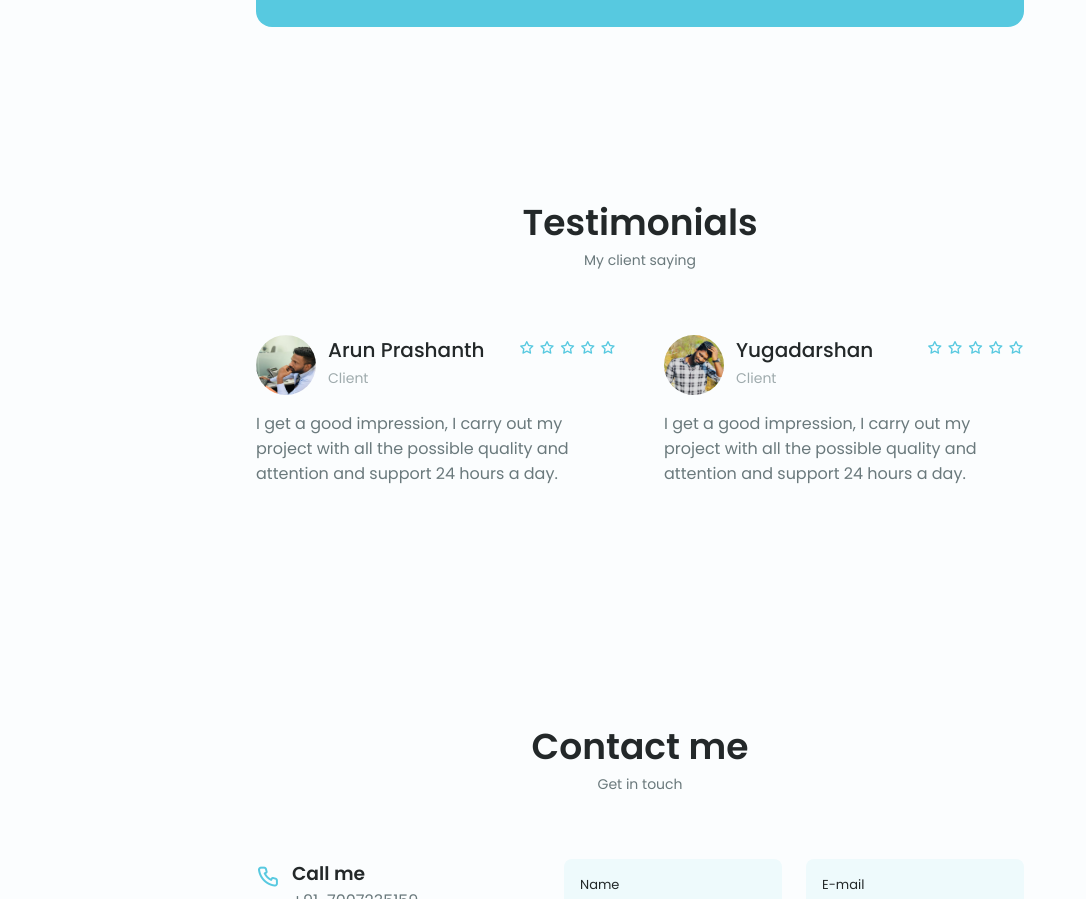
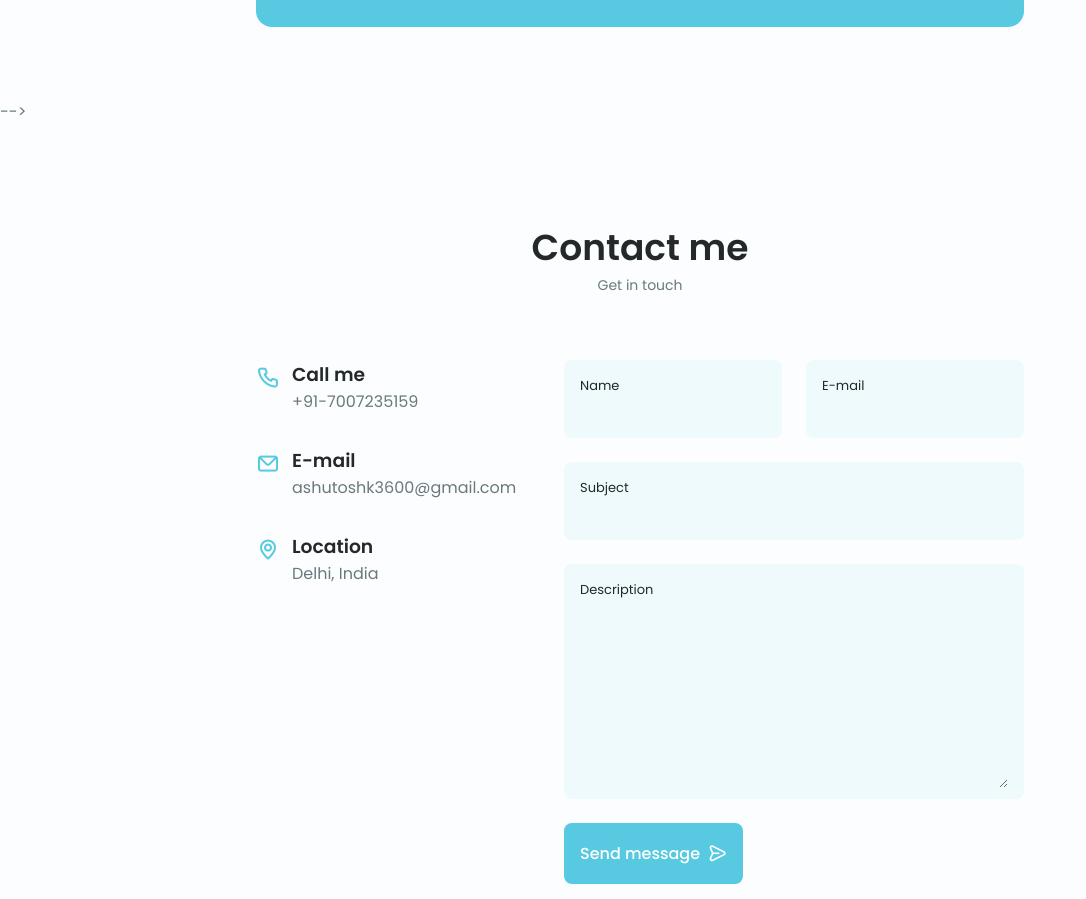
Before and after one commit to AshutoshCV/PortfolioNew, a plain HTML site: page index.html in a window 1280 px wide. Shown: the part 4419-5318 px from the top of the page, without its empty margins (0-1086 px from the left). Drawn offline with nearby package versions, Linux system fonts and the light colour scheme.

Commit message:
Update index.html

```diff
--- a/index.html
+++ b/index.html
@@ -709,7 +709,7 @@
         </section>
 
         <!--==================== TESTIMONIAL ====================-->
-        <section class="testimonial section">
+<!--         <section class="testimonial section">
 
             <h2 class="section__title">Testimonials</h2>
             <span class="section__subtitle">My client saying</span>
@@ -717,7 +717,7 @@
             <div class="testimonial__container container swiper-container">
                 <div class="swiper-wrapper">
                     <!--==================== TESTIMONIAL 1 ====================-->
-                    <div class="testimonial__content swiper-slide">
+<!--                     <div class="testimonial__content swiper-slide">
                         <div class="testimonial__data">
                             <div class="testimonial__header">
                                 <img src="./packages/images/arun.PNG" alt="" class="testimonial__img">
@@ -739,9 +739,9 @@
                         <p class="testimonial__description">I get a good impression, I carry out my project with all the
                             possible quality and attention and support 24 hours a day.
                         </p>
-                    </div>
+                    </div> -->
                     <!--==================== TESTIMONIAL 2 ====================-->
-                    <div class="testimonial__content swiper-slide">
+<!--                     <div class="testimonial__content swiper-slide">
                         <div class="testimonial__data">
                             <div class="testimonial__header">
                                 <img src="./packages/images/yuga.PNG" alt="" class="testimonial__img">
@@ -763,9 +763,9 @@
                         <p class="testimonial__description">I get a good impression, I carry out my project with all the
                             possible quality and attention and support 24 hours a day.
                         </p>
-                    </div>
+                    </div> -->
                     <!--==================== TESTIMONIAL 3 ====================-->
-                    <div class="testimonial__content swiper-slide">
+<!--                     <div class="testimonial__content swiper-slide">
                         <div class="testimonial__data">
                             <div class="testimonial__header">
                                 <img src="./packages/images/shenan.PNG" alt="" class="testimonial__img">
@@ -790,10 +790,10 @@
                 </div>
 
                 <!--Add pagination-->
-                <div class="swiper-pagination swiper-pagination-testimonial"></div>
+<!--                 <div class="swiper-pagination swiper-pagination-testimonial"></div>
             </div>
-        </section>
-
+        </section> -->
+ -->
         <!--==================== CONTACT ME ====================-->
         <section class="contact section" id="contact">
             <h2 class="section__title">Contact me</h2>
```
